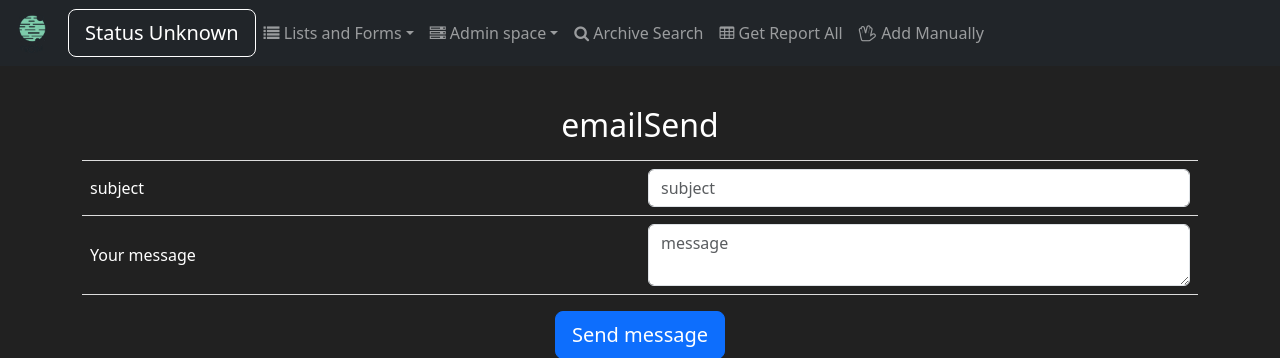
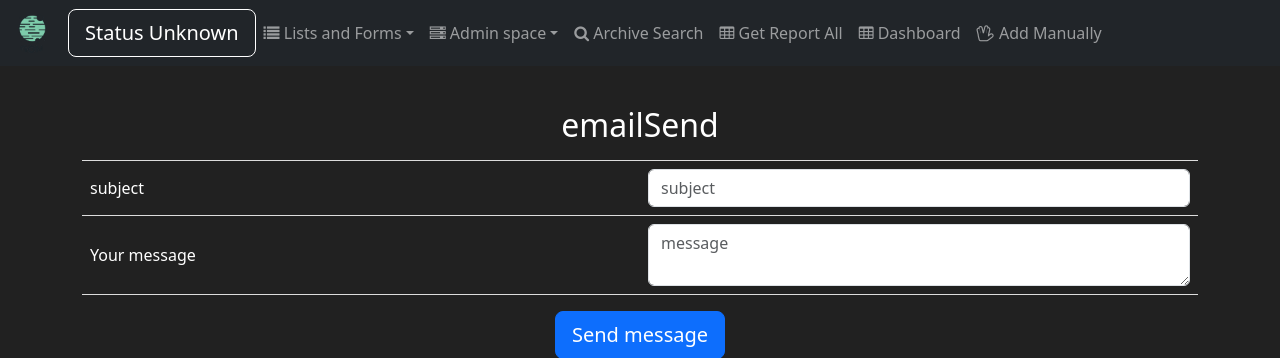
Before and after one commit to gibonson/AuqaDriver, a Flask app: template mainApp/templates/email_send.html in a window 1280 px wide. Shown: the top 358 px of the page. Run offline with Flask 3, Linux system fonts and the light colour scheme; the template is opened without the code that fills it: values that come from a table or form of the project are taken from there, others are empty; some libraries are stand-ins or nearby versions.

Commit message:
dashboard brgining

```diff
--- a/mainApp/routes.py
+++ b/mainApp/routes.py
@@ -386,3 +386,7 @@ def sql_test():
         return f"{temp_c:.1f}°C"
 
     return cpu_temp_os()
+
+@app.route("/dashboard", methods=["GET"])
+def dashboard():
+    return render_template_with_addons("dashboard.html", state=str(sched.state))
--- a/mainApp/templates/base.html
+++ b/mainApp/templates/base.html
@@ -123,6 +123,8 @@
                         class='fa fa-search'></i> Archive Search</a></li>
                <li class="nav-item"><a class="nav-link" href="{{url_for('get_report_all')}}"><i class='fa fa-table'></i>
                      Get Report All</a></li>
+               <li class="nav-item"><a class="nav-link" href="{{url_for('dashboard')}}"><i class='fa fa-table'></i>
+                     Dashboard</a></li>
                <li class="nav-item"><a class="nav-link" href="{{url_for('archive_add_manually')}}"><i
                         class='fa fa-hand-spock-o'></i> Add Manually</a></li>
             </ul>
```
Also changed, not shown: mainApp/templates/dashboard.html (added, +13 -0 lines).
